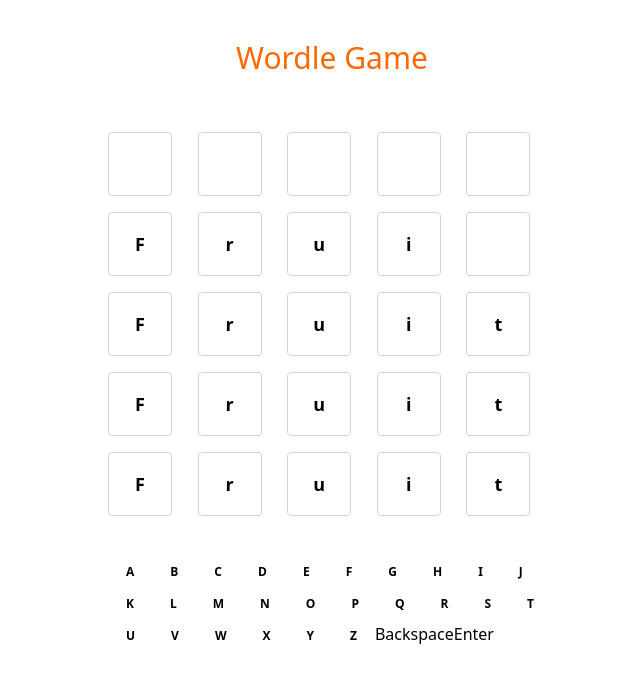
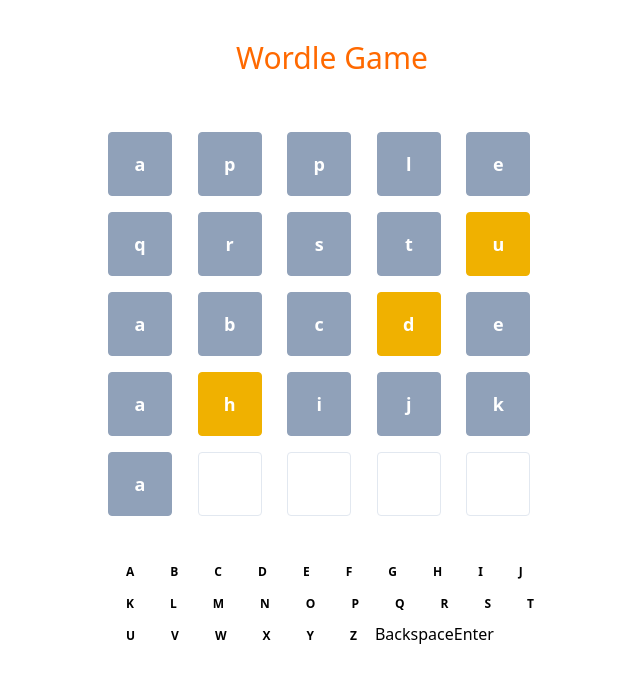
Before and after one commit to swapnilkatwe/wordle-game, a React (Vite) app: page / in a window 1280 px wide. Shown: the top 678 px of the page, without its empty margins (308-948 px from the left). Built offline with nearby package versions, Linux system fonts and the light colour scheme.

Commit message:
input Cell update with Css depending on state of character. Word Bank json added. Test case for random word. and random word function in utils added.

```diff
--- a/src/App.tsx
+++ b/src/App.tsx
@@ -22,11 +22,11 @@
 
       {/* Render Grid */}
       <main className="grid grid-rows-5 max-w-md mx-auto mt-10">
-        <GridRow word="" />
-        <GridRow word="Frui" />
-        <GridRow word="Fruit" />
-        <GridRow word="Fruit" />
-        <GridRow word="Fruit" />
+        <GridRow word="apple" />
+        <GridRow word="qrstu" />
+        <GridRow word="abcde" />
+        <GridRow word="ahijk" />
+        <GridRow word="a" />
       </main>
 
       {/* Render Keyboard */}
--- a/src/components/Cell.tsx
+++ b/src/components/Cell.tsx
@@ -1,15 +1,27 @@
+import { letterStatus } from "../utils/utils"
 
 type Props = {
     character: string,
+    state: letterStatus,
 }
 
-const Cell = ({character}: Props) => {
+const caracterStateStyle = {
+    correct: "bg-green-500 text-white border-green-500",
+    present: "bg-yellow-500 text-white border-yellow-500",
+    absent: "bg-slate-400 text-white border-slate-400",
+}
+
+
+const Cell = ({character, state}: Props) => {
+    console.log(state);
+
+    const stateStyles = state ? caracterStateStyle[state] : "bg-white border-slate-200"
     return (
         <input
             value={character}
             readOnly
             data-testid="textbox"
-            className="border border-gray-300 p-2 text-center h-16 w-16 mt-4 rounded font-bold text-lg"
+            className={`border border-gray-300 p-2 text-center h-16 w-16 mt-4 rounded font-bold text-lg ${stateStyles}`}
         />)
 }
 
--- a/src/components/GridRow.tsx
+++ b/src/components/GridRow.tsx
@@ -1,3 +1,4 @@
+import { compareGuess, randomWord } from '../utils/utils';
 import Cell from './Cell';
 
 const WORD_LENGTH = 5;
@@ -9,10 +10,12 @@
 const GridRow = ({ word = "" }: Props) => {
     const lettersRemaining = WORD_LENGTH - word.length;
     const letters = word.split("").concat(new Array(lettersRemaining).fill(""));
+    const guessStates = compareGuess(randomWord, word);
+
     return (
         <div className="grid grid-cols-5">
             {letters.map((character, index) => (
-                <Cell key={character+index} character={character} />
+                <Cell key={character + index} character={character} state={guessStates[index]} />
             ))}
         </div>
     )
--- /dev/null
+++ b/src/data/wordBank.json
@@ -0,0 +1,17 @@
+[
+    "water",
+    "otter",
+    "hound",
+    "pizza",
+    "eagle",
+    "fruit",
+    "paper",
+    "apple",
+    "puppy",
+    "tiger",
+    "zebra",
+    "horse",
+    "snake",
+    "mouse",
+    "panda"
+]
--- a/src/utils/utils.ts
+++ b/src/utils/utils.ts
@@ -1,7 +1,16 @@
+import wordBank from "../data/wordBank.json";
+
 export enum letterStatus {
   correct = "correct",
   present = "present",
   absent = "absent",
+}
+
+export const randomWord = getRandomWord();
+console.log("current word:", randomWord);
+
+export function getRandomWord(): string {
+  return wordBank[Math.floor(Math.random() * wordBank.length)];
 }
 
 export function compareGuess(word: string, guess: string): letterStatus[] {
```
Also changed, not shown: 2 other files (tests, documents, lock files or other folders).
